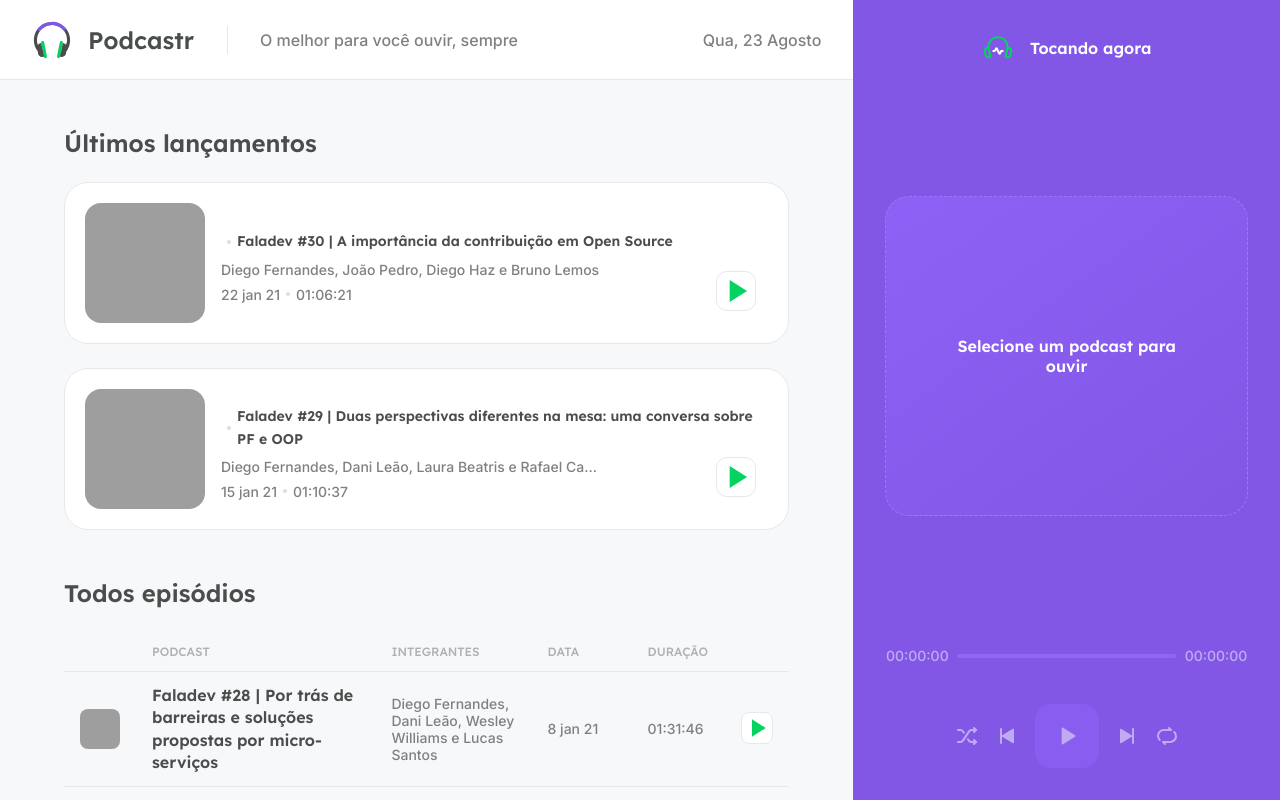
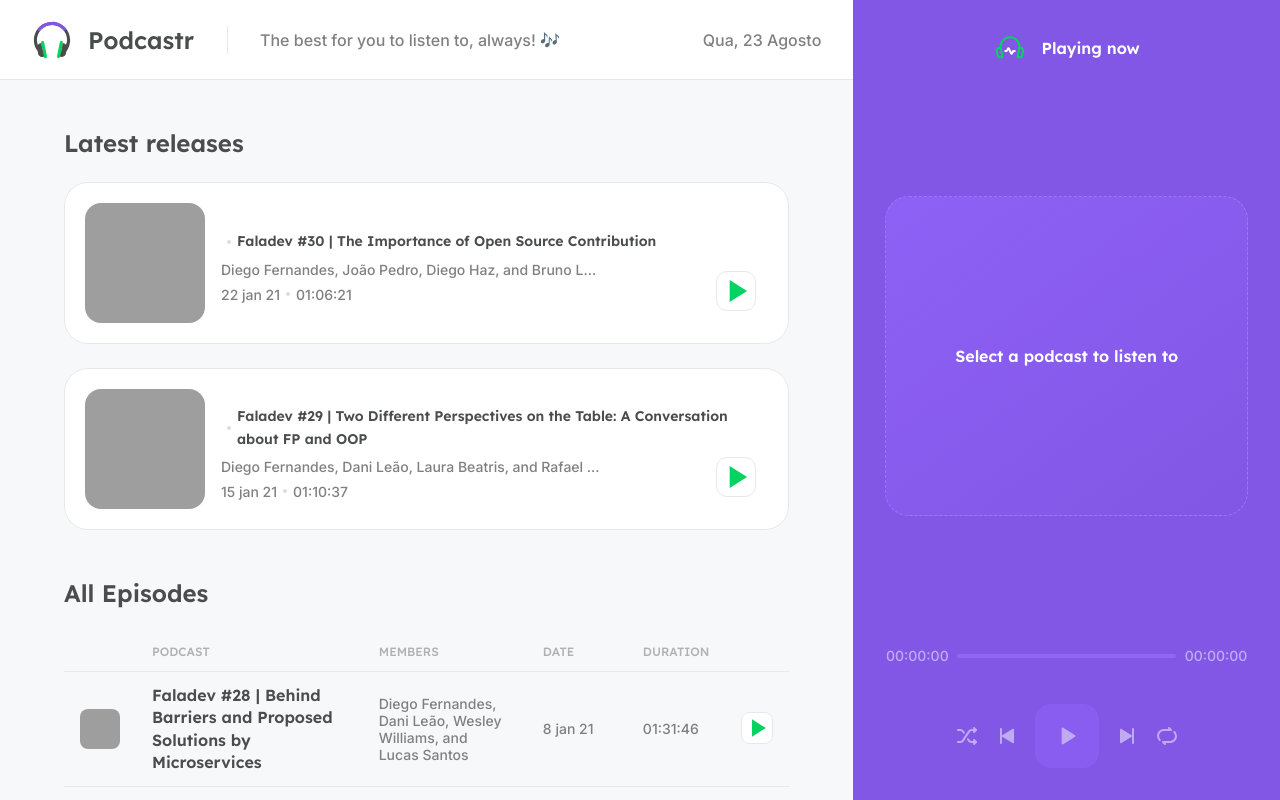
Before and after one commit to C0W3T4/podcaster, a Next.js app in the folder web/: page / in a window 1280 px wide. Built offline with nearby package versions, Linux system fonts and the light colour scheme; data requests are answered from the project's data file; grey boxes are pictures that could not be loaded.

Commit message:
Migrate update fix refactor

```diff
--- a/web/src/app/episodes/[slug]/page.tsx
+++ b/web/src/app/episodes/[slug]/page.tsx
@@ -67,7 +67,7 @@ export default async function Episode({ params: { slug } }: EpisodeProps) {
           <button type="button" className="flex items-center justify-center">
             <Image
               src="/arrow-left.svg"
-              alt="Voltar"
+              alt="Back"
               width={10}
               height={16}
               quality={100}
--- a/web/src/components/AllEpisodes/index.tsx
+++ b/web/src/components/AllEpisodes/index.tsx
@@ -18,15 +18,15 @@ export function AllEpisodes({ latestEpisodes, allEpisodes }: AllEpisodesProps) {
 
   return (
     <section className={styles.allEpisodes}>
-      <h2>Todos episódios</h2>
+      <h2>All Episodes</h2>
       <table cellSpacing={0}>
         <thead>
           <tr>
             <th></th>
             <th>Podcast</th>
-            <th>Integrantes</th>
-            <th>Data</th>
-            <th>Duração</th>
+            <th>Members</th>
+            <th>Date</th>
+            <th>Duration</th>
             <th></th>
           </tr>
         </thead>
@@ -39,7 +39,7 @@ export function AllEpisodes({ latestEpisodes, allEpisodes }: AllEpisodesProps) {
                     width={120}
                     height={120}
                     src={episode.thumbnail}
-                    alt={episode.title}
+                    alt={episode.title || 'Thumbnail'}
                     style={{
                       aspectRatio: '1/1',
                       objectFit: 'cover',
@@ -65,7 +65,7 @@ export function AllEpisodes({ latestEpisodes, allEpisodes }: AllEpisodesProps) {
                   >
                     <Image
                       src="/play-green.svg"
-                      alt="Tocar episódio"
+                      alt="Play episode"
                       width={40}
                       height={40}
                       quality={100}
--- a/web/src/components/Header/index.tsx
+++ b/web/src/components/Header/index.tsx
@@ -20,7 +20,7 @@ export function Header() {
           quality={100}
         />
       </Link>
-      <p>O melhor para você ouvir, sempre</p>
+      <p>The best for you to listen to, always! 🎶</p>
       <span>{currentDate}</span>
     </header>
   )
--- a/web/src/components/LatestEpisodes/index.tsx
+++ b/web/src/components/LatestEpisodes/index.tsx
@@ -21,7 +21,7 @@ export function LatestEpisodes({
 
   return (
     <section className={styles.latestEpisodes}>
-      <h2>Últimos lançamentos</h2>
+      <h2>Latest releases</h2>
       <ul>
         {latestEpisodes.map((episode, index) => {
           return (
@@ -30,7 +30,7 @@ export function LatestEpisodes({
                 width={120}
                 height={120}
                 src={episode.thumbnail}
-                alt={episode.title}
+                alt={episode.title || 'Thumbnail'}
                 style={{
                   aspectRatio: '1/1',
                   objectFit: 'cover',
@@ -52,7 +52,7 @@ export function LatestEpisodes({
               >
                 <Image
                   src="/play-green.svg"
-                  alt="Tocar episódio"
+                  alt="Play episode"
                   width={40}
                   height={40}
                   quality={100}
--- a/web/src/components/PlayButton/index.tsx
+++ b/web/src/components/PlayButton/index.tsx
@@ -20,7 +20,7 @@ export const PlayButton = ({ episode }: PlayButtonProps) => {
     >
       <Image
         src="/play.svg"
-        alt="Tocar episódio"
+        alt="Play episode"
         width={48}
         height={48}
         quality={100}
--- a/web/src/components/Player/index.tsx
+++ b/web/src/components/Player/index.tsx
@@ -76,10 +76,10 @@ export function Player() {
           width={32}
           height={32}
           src="/playing.svg"
-          alt="Tocando agora"
+          alt="Playing now"
           quality={100}
         />
-        <strong>Tocando agora</strong>
+        <strong>Playing now</strong>
       </header>
       {episode ? (
         <div className={styles.currentEpisode}>
@@ -87,7 +87,7 @@ export function Player() {
             width={592}
             height={592}
             src={episode.thumbnail}
-            alt="Thumbnail"
+            alt={episode.title || 'Thumbnail'}
             style={{
               aspectRatio: '1/1',
               objectFit: 'cover',
@@ -100,7 +100,7 @@ export function Player() {
         </div>
       ) : (
         <div className={styles.emptyPlayer}>
-          <strong>Selecione um podcast para ouvir</strong>
+          <strong>Select a podcast to listen to</strong>
         </div>
       )}
       <footer className={!episode ? styles.empty : ''}>
@@ -145,7 +145,7 @@ export function Player() {
               width={24}
               height={24}
               src="/shuffle.svg"
-              alt="Embaralhar"
+              alt="Shuffle"
               quality={100}
             />
           </button>
@@ -158,7 +158,7 @@ export function Player() {
               width={24}
               height={24}
               src="/play-previous.svg"
-              alt="Tocar anterior"
+              alt="Play previous"
               quality={100}
             />
           </button>
@@ -184,7 +184,7 @@ export function Player() {
                 width={32}
                 height={32}
                 src="/play.svg"
-                alt="Tocar episódio"
+                alt="Play episode"
                 quality={100}
                 style={{
                   aspectRatio: '1/1',
@@ -201,7 +201,7 @@ export function Player() {
               width={24}
               height={24}
               src="/play-next.svg"
-              alt="Tocar próxima"
+              alt="Play next"
               quality={100}
             />
           </button>
@@ -215,7 +215,7 @@ export function Player() {
               width={24}
               height={24}
               src="/repeat.svg"
-              alt="Repetir"
+              alt="Repeat"
               quality={100}
             />
           </button>
--- a/web/src/services/server.json
+++ b/web/src/services/server.json
@@ -1,12 +1,12 @@
 {
   "episodes": [
     {
-      "id": "a-importancia-da-contribuicao-em-open-source",
-      "title": "Faladev #30 | A importância da contribuição em Open Source",
-      "members": "Diego Fernandes, João Pedro, Diego Haz e Bruno Lemos",
+      "id": "the-importance-of-open-source-contribution",
+      "title": "Faladev #30 | The Importance of Open Source Contribution",
+      "members": "Diego Fernandes, João Pedro, Diego Haz, and Bruno Lemos",
       "publishedAt": "2021-01-22 16:35:40",
       "thumbnail": "https://storage.googleapis.com/golden-wind/nextlevelweek/05-podcastr/opensource.jpg",
-      "description": "<p>Nesse episódio do Faladev, Diego Fernandes se reúne com João Pedro Schmitz, Bruno Lemos e Diego Haz, para discutir sobre a importância da contribuição open source e quais desafios circulam na comunidade.</p><p>A gente passa a maior parte do tempo escrevendo código. Agora chegou o momento de falar sobre isso. Toda semana reunimos profissionais da tecnologia para discutir sobre tudo que circula na órbita da programação.</p><p>O Faladev é um podcast original Rocketseat.</p>",
+      "description": "<p>In this episode of Faladev, Diego Fernandes joins João Pedro Schmitz, Bruno Lemos, and Diego Haz to discuss the importance of open-source contribution and the challenges within the community.</p><p>We spend most of our time writing code. Now it's time to talk about it. Every week, we gather technology professionals to discuss everything that revolves around the programming orbit.</p><p>Faladev is an original Rocketseat podcast.</p>",
       "file": {
         "url": "https://storage.googleapis.com/golden-wind/nextlevelweek/05-podcastr/audios/opensource.m4a",
         "type": "audio/x-m4a",
@@ -14,12 +14,12 @@
       }
     },
     {
-      "id": "uma-conversa-sobre-programacao-funcional-e-orientacao-a-objetos",
-      "title": "Faladev #29 | Duas perspectivas diferentes na mesa: uma conversa sobre PF e OOP",
-      "members": "Diego Fernandes, Dani Leão, Laura Beatris e Rafael Camarda",
+      "id": "a-conversation-about-functional-programming-and-object-oriented-programming",
+      "title": "Faladev #29 | Two Different Perspectives on the Table: A Conversation about FP and OOP",
+      "members": "Diego Fernandes, Dani Leão, Laura Beatris, and Rafael Camarda",
       "publishedAt": "2021-01-15 13:00:00",
       "thumbnail": "https://storage.googleapis.com/golden-wind/nextlevelweek/05-podcastr/funcional.jpg",
-      "description": "<p>Diego e Dani receberam Laura Beatris e Rafael Camarda na mesa do Faladev para conversarem sobre programação funcional e programação orientada a objetos.</p><p>Análises de mercado, conceitos na prática e desafios na adoção de qualquer método de desenvolvimento. Tudo isso numa conversa dinâmica e relevante para nosso público.</p><p>A gente passa a maior parte do tempo escrevendo código. Agora chegou o momento de falar sobre isso. Toda semana reunimos profissionais da tecnologia para discutir sobre tudo que circula na órbita da programação.</p><p>O Faladev é um podcast original Rocketseat.</p>\n",
+      "description": "<p>Diego and Dani host Laura Beatris and Rafael Camarda at the Faladev table to discuss functional programming and object-oriented programming.</p><p>Market analysis, practical concepts, and challenges in adopting any development method. All in a dynamic and relevant conversation for our audience.</p><p>We spend most of our time writing code. Now it's time to talk about it. Every week, we gather technology professionals to discuss everything that revolves around the programming orbit.</p><p>Faladev is an original Rocketseat podcast.</p>",
       "file": {
         "url": "https://storage.googleapis.com/golden-wind/nextlevelweek/05-podcastr/audios/funcional.m4a",
         "type": "audio/x-m4a",
@@ -27,12 +27,12 @@
       }
     },
     {
-      "id": "barreiras-e-solucoes-propostas-por-micro-servicos",
-      "title": "Faladev #28 | Por trás de barreiras e soluções propostas por micro-serviços",
-      "members": "Diego Fernandes, Dani Leão, Wesley Williams e Lucas Santos",
+      "id": "barriers-and-proposed-solutions-by-microservices",
+      "title": "Faladev #28 | Behind Barriers and Proposed Solutions by Microservices",
+      "members": "Diego Fernandes, Dani Leão, Wesley Williams, and Lucas Santos",
       "publishedAt": "2021-01-08 13:00:00",
       "thumbnail": "https://storage.googleapis.com/golden-wind/nextlevelweek/05-podcastr/microservicos.jpg",
-      "description": "<p>Os desenvolvedores Wesley Willians e Lucas Santos foram convidados para este Faladev para ter uma conversa sobre o que são micro-serviços e quais são os desafios e as barreiras de sua aplicação.</p><p>Nessa edição, Diego Fernandes e Daniele Evangelista guiam a conversa levantando tópicos e questionamentos relevantes sobre o assunto.</p><p>A gente passa a maior parte do tempo escrevendo código. Agora chegou o momento de falar sobre isso. Toda semana reunimos profissionais da tecnologia para discutir sobre tudo que circula na órbita da programação.</p><p>O Faladev é um podcast original Rocketseat. #programação #rocketseat #programador #programador</p>",
+      "description": "<p>Developers Wesley Williams and Lucas Santos were invited to this Faladev episode to have a conversation about what microservices are and the challenges and barriers of their application.</p><p>In this edition, Diego Fernandes and Daniele Evangelista guide the conversation by raising relevant topics and questions on the subject.</p><p>We spend most of our time writing code. Now it's time to talk about it. Every week, we gather technology professionals to discuss everything that revolves around the programming orbit.</p><p>Faladev is an original Rocketseat podcast. #programming #rocketseat #developer #programmer</p>",
       "file": {
         "url": "https://storage.googleapis.com/golden-wind/nextlevelweek/05-podcastr/audios/microservicos.m4a",
         "type": "audio/x-m4a",
@@ -40,12 +40,12 @@
       }
     },
     {
-      "id": "aplicacao-de-arquiteturas-mvc-e-clean-architecture-na-pratica",
-      "title": "Faladev #27 | Aplicação de arquiteturas MVC e CA na prática",
-      "members": "Diego Fernandes, Dani Leão, Otávio Lemos e Rodrigo Branas",
+      "id": "application-of-mvc-and-clean-architecture-in-practice",
+      "title": "Faladev #27 | Application of MVC and CA Architectures in Practice",
+      "members": "Diego Fernandes, Dani Leão, Otávio Lemos, and Rodrigo Branas",
       "publishedAt": "2020-12-18 14:00:00",
       "thumbnail": "https://storage.googleapis.com/golden-wind/nextlevelweek/05-podcastr/clean.jpg",
-      "description": "<p>Diego Fernandes e Daniele Evangelista receberam Otávio Lemos e Rodrigo Branas para bater um papo sobre arquiteturas modernas de desenvolvimento, aplicadas na indústria da tecnologia.</p><p>Quais são os fundamentos, os princípios e a importância de debater arquiteturas neste ecossistema?</p><p>A gente passa a maior parte do tempo escrevendo código. Agora chegou o momento de falar sobre isso. Toda semana reunimos profissionais da tecnologia para discutir sobre tudo que circula na órbita da programação.</p><p>O Faladev é um podcast original Rocketseat. Ficha técnica Hosts: Diego Fernandes e Daniele Leão Evangelista Convidados: Otávio Lemos e Rodrigo Branas Roteiro: Felipe Buzzi, Beatriz Clasen e Thiago Marinho Edição: Thiago Santana Produção: Leonardo Minatti</p>",
+      "description": "<p>Diego Fernandes and Daniele Evangelista welcomed Otávio Lemos and Rodrigo Branas to have a chat about modern development architectures applied in the tech industry.</p><p>What are the fundamentals, principles, and the importance of discussing architectures in this ecosystem?</p><p>We spend most of our time writing code. Now it's time to talk about it. Every week, we gather technology professionals to discuss everything that revolves around the programming orbit.</p><p>Faladev is an original Rocketseat podcast. Technical Sheet Hosts: Diego Fernandes and Daniele Leão Evangelista Guests: Otávio Lemos and Rodrigo Branas Script: Felipe Buzzi, Beatriz Clasen, and Thiago Marinho Editing: Thiago Santana Production: Leonardo Minatti</p>",
       "file": {
         "url": "https://storage.googleapis.com/golden-wind/nextlevelweek/05-podcastr/audios/clean.m4a",
         "type": "audio/x-m4a",
@@ -53,12 +53,12 @@
       }
     },
     {
-      "id": "entrevista-jose-valim-criador-do-elixir",
-      "title": "Faladev #26 | Especial: entrevista exclusiva com José Valim, criador da linguagem Elixir",
-      "members": "Diego Fernandes e José Valim",
+      "id": "interview-jose-valim-creator-of-elixir",
+      "title": "Faladev #26 | Special: Exclusive Interview with José Valim, Creator of the Elixir Language",
+      "members": "Diego Fernandes and José Valim",
       "publishedAt": "2020-12-04 15:00:00",
       "thumbnail": "https://storage.googleapis.com/golden-wind/nextlevelweek/05-podcastr/josevalim.jpg",
-      "description": "<p>Nesta edição especial de final de temporada tivemos a oportunidade de ter uma conversa com José Valim, dev brasileiro que criou a linguagem de programação Elixir — utilizada internacionalmente em diversas tecnologias, incluindo Discord e Pinterest.</p><p>O assunto da semana girou em diversos processos envolvidos na criação de uma linguagem nova, que propõe ser uma alternativa eficiente no mercado da tecnologia.</p><p>Além de tudo isso, Valim pôde falar de muito código e sobre a sua jornada e experiência em criar uma comunidade ativa por trás do open source.</p><p>A gente passa a maior parte do tempo escrevendo código. Agora chegou o momento de falar sobre isso. Toda semana reunimos três profissionais da tecnologia para discutir sobre tudo que circula na órbita da programação.</p><p>O Faladev é um podcast original da Rocketseat onde conversamos sobre diversos assuntos que importam para a sua carreira dev.</p>",
+      "description": "<p>In this special end-of-season episode, we had the opportunity to have a conversation with José Valim, a Brazilian developer who created the Elixir programming language — used internationally in various technologies, including Discord and Pinterest.</p><p>The topic of the week revolved around various processes involved in creating a new language that aims to be an efficient alternative in the technology market.</p><p>In addition to all of this, Valim could talk about a lot of code and his journey and experience in creating an active community behind open source.</p><p>We spend most of our time writing code. Now it's time to talk about it. Every week, we gather three technology professionals to discuss everything that revolves around the programming orbit.</p><p>Faladev is a Rocketseat original podcast where we talk about various topics that matter to your dev career.</p>",
       "file": {
         "url": "https://storage.googleapis.com/golden-wind/nextlevelweek/05-podcastr/audios/jose-valim.m4a",
         "type": "audio/x-m4a",
@@ -66,12 +66,12 @@
       }
     },
     {
-      "id": "o-que-e-ui-ux",
-      "title": "Faladev #25 | O que é UX/UI?",
-      "members": "Diego Fernandes, Tiago Luchtenberg e Thainan Librelon",
+      "id": "what-is-ux-ui",
+      "title": "Faladev #25 | What is UX/UI?",
+      "members": "Diego Fernandes, Tiago Luchtenberg, and Thainan Librelon",
       "publishedAt": "2020-10-30 14:00:00",
       "thumbnail": "https://storage.googleapis.com/golden-wind/nextlevelweek/05-podcastr/design.jpg",
-      "description": "<p>A gente passa a maior parte do tempo escrevendo código. Agora chegou o momento de falar sobre isso. Toda semana reunimos três profissionais da tecnologia para discutir sobre tudo que circula na órbita da programação.</p><p>O Faladev é um podcast original Rocketseat onde conversamos sobre diversos assuntos que importam para a sua carreira dev.</p><p>Nesse episódio, Diego Fernandes se reúne com Thainan Librelon e Tiago Luchtenberg para discutir sobre: Desenvolvedor pode fazer o trabalho do UI/UX, qual impacto? Qual é o momento ideal pra ter pessoas especializadas em UX e UI? E afinal, o que é UI e o que é UX?</p>",
+      "description": "<p>We spend most of our time writing code. Now it's time to talk about it. Every week, we gather three technology professionals to discuss everything that revolves around the programming orbit.</p><p>Faladev is a Rocketseat original podcast where we talk about various topics that matter to your dev career.</p><p>In this episode, Diego Fernandes joins Thainan Librelon and Tiago Luchtenberg to discuss: Can developers do the work of UI/UX, what's the impact? When is the ideal time to have specialized people in UX and UI? And after all, what is UI and what is UX?</p>",
       "file": {
         "url": "https://storage.googleapis.com/golden-wind/nextlevelweek/05-podcastr/audios/design.m4a",
         "type": "audio/x-m4a",
@@ -79,12 +79,12 @@
       }
     },
     {
-      "id": "como-virar-lider-desenvolvimento",
-      "title": "Faladev #24 | Como virar líder de desenvolvimento?",
-      "members": "Diego Fernandes, João Paulo e Cleiton Souza",
+      "id": "how-to-become-a-development-leader",
+      "title": "Faladev #24 | How to Become a Development Leader?",
+      "members": "Diego Fernandes, João Paulo, and Cleiton Souza",
       "publishedAt": "2020-10-23 14:00:00",
       "thumbnail": "https://storage.googleapis.com/golden-wind/nextlevelweek/05-podcastr/lider-desenvolvimento.jpg",
-      "description": "<p>A gente passa a maior parte do tempo escrevendo código. Agora chegou o momento de falar sobre isso. Toda semana reunimos três profissionais da tecnologia para discutir sobre tudo que circula na órbita da programação.</p><p>O Faladev é um podcast original Rocketseat onde conversamos sobre diversos assuntos que importam para a sua carreira dev. Nesse episódio, Diego Fernandes se reúne com Cleiton Souza e João Paulo de Magalhães para discutir sobre liderança, considerando aspectos profissionais, técnicos e até mesmo emocionais, o que envolve ser um líder de desenvolvimento? Afinal, o que é um líder de desenvolvimento?</p>",
+      "description": "<p>We spend most of our time writing code. Now it's time to talk about it. Every week, we gather three technology professionals to discuss everything that revolves around the programming orbit.</p><p>Faladev is a Rocketseat original podcast where we talk about various topics that matter to your dev career.</p><p>In this episode, Diego Fernandes joins Cleiton Souza and João Paulo de Magalhães to discuss leadership, considering professional, technical, and even emotional aspects. What does it involve to be a development leader? After all, what is a development leader?</p>",
       "file": {
         "url": "https://storage.googleapis.com/golden-wind/nextlevelweek/05-podcastr/audios/lider-desenvolvimento.m4a",
         "type": "audio/x-m4a",
@@ -92,12 +92,12 @@
       }
     },
     {
-      "id": "comunidades-e-tecnologia",
-      "title": "FalaDev #23 | O que comunidades têm a ver com tecnologia?",
-      "members": "Diego Fernandes, Isabela Castilho e João Inácio",
+      "id": "communities-and-technology",
+      "title": "FalaDev #23 | What Do Communities Have to Do with Technology?",
+      "members": "Diego Fernandes, Isabela Castilho, and João Inácio",
       "publishedAt": "2020-10-16 13:00:00",
       "thumbnail": "https://storage.googleapis.com/golden-wind/nextlevelweek/05-podcastr/comunidade.jpg",
-      "description": "<p>A gente passa a maior parte do tempo escrevendo código. Agora chegou o momento de falar sobre isso. Toda semana reunimos três profissionais da tecnologia para discutir sobre tudo que circula na órbita da programação.</p><p>O Faladev é um podcast original Rocketseat onde conversamos sobre diversos assuntos que importam para a sua carreira dev.</p><p>Nesse primeiro episódio da nova temporada, Diego Fernandes se reúne com Isabela Castilho e João Inácio Neto (Biro) para discutir sobre comunidades e o impacto que elas exercem na carreira de devs em busca do próximo nível. Afinal, O que é uma comunidade e o que tem a ver com tecnologia?</p>",
+      "description": "<p>We spend most of our time writing code. Now it's time to talk about it. Every week, we gather three technology professionals to discuss everything that revolves around the programming orbit.</p><p>Faladev is a Rocketseat original podcast where we talk about various topics that matter to your dev career.</p><p>In this first episode of the new season, Diego Fernandes joins Isabela Castilho and João Inácio Neto (Biro) to discuss communities and the impact they have on devs' careers in pursuit of the next level. After all, what is a community and what does it have to do with technology?</p>",
       "file": {
         "url": "https://storage.googleapis.com/golden-wind/nextlevelweek/05-podcastr/audios/comunidade.m4a",
         "type": "audio/x-m4a",
@@ -105,12 +105,12 @@
       }
     },
     {
-      "id": "typescript-vale-a-pena",
-      "title": "FalaDev #22 - TypeScript vale a pena? JavaScript perde sentido?",
-      "members": "Diego Fernandes, Mayk Brito e João Pedro",
+      "id": "typescript-is-it-worth-it",
+      "title": "FalaDev #22 - Is TypeScript Worth It? Does JavaScript Lose Its Meaning?",
+      "members": "Diego Fernandes, Mayk Brito, and João Pedro",
       "publishedAt": "2020-05-04 14:49:35",
       "thumbnail": "https://storage.googleapis.com/golden-wind/nextlevelweek/05-podcastr/typescript.jpg",
-      "description": "<p>Três programadores conversam sobre TypeScript.</p><p>Vamos discutir a usabilidade e as previsões da linguagem no cenário da programação.</p><p>A gente passa a maior parte do tempo escrevendo código. Agora chegou o momento de falar sobre isso.</p>",
+      "description": "<p>Three programmers discuss TypeScript.</p><p>We'll discuss the usability and predictions of the language in the programming landscape.</p><p>We spend most of our time writing code. Now it's time to talk about it.</p>",
       "file": {
         "url": "https://storage.googleapis.com/golden-wind/nextlevelweek/05-podcastr/audios/typescript.m4a",
         "type": "audio/x-m4a",
@@ -118,12 +118,12 @@
       }
     },
     {
-      "id": "estrategias-de-autenticacao-jwt-oauth",
-      "title": "FalaDev #21 - Estratégias de autenticação, JWT, OAuth, qual usar?",
-      "members": "Diego Fernandes, Higo Ribeiro e Guilherme Pellizzetti",
+      "id": "authentication-strategies-jwt-oauth",
+      "title": "FalaDev #21 - Authentication Strategies, JWT, OAuth, Which to Use?",
+      "members": "Diego Fernandes, Higo Ribeiro, and Guilherme Pellizzetti",
       "publishedAt": "2020-04-09 20:00:00",
       "thumbnail": "https://storage.googleapis.com/golden-wind/nextlevelweek/05-podcastr/autenticacao.jpg",
-      "description": "<p>Três programadores conversam sobre estratégia de autenticação.</p><p>Vamos discutir quais aspectos você deve considerar na hora de fazer a sua escolha.</p><p>A gente passa a maior parte do tempo escrevendo código. Agora chegou o momento de falar sobre isso.</p>",
+      "description": "<p>Three programmers discuss authentication strategies.</p><p>We'll discuss what aspects you should consider when making your choice.</p><p>We spend most of our time writing code. Now it's time to talk about it.</p>",
       "file": {
         "url": "https://storage.googleapis.com/golden-wind/nextlevelweek/05-podcastr/audios/autenticacao.m4a",
         "type": "audio/x-m4a",
```
